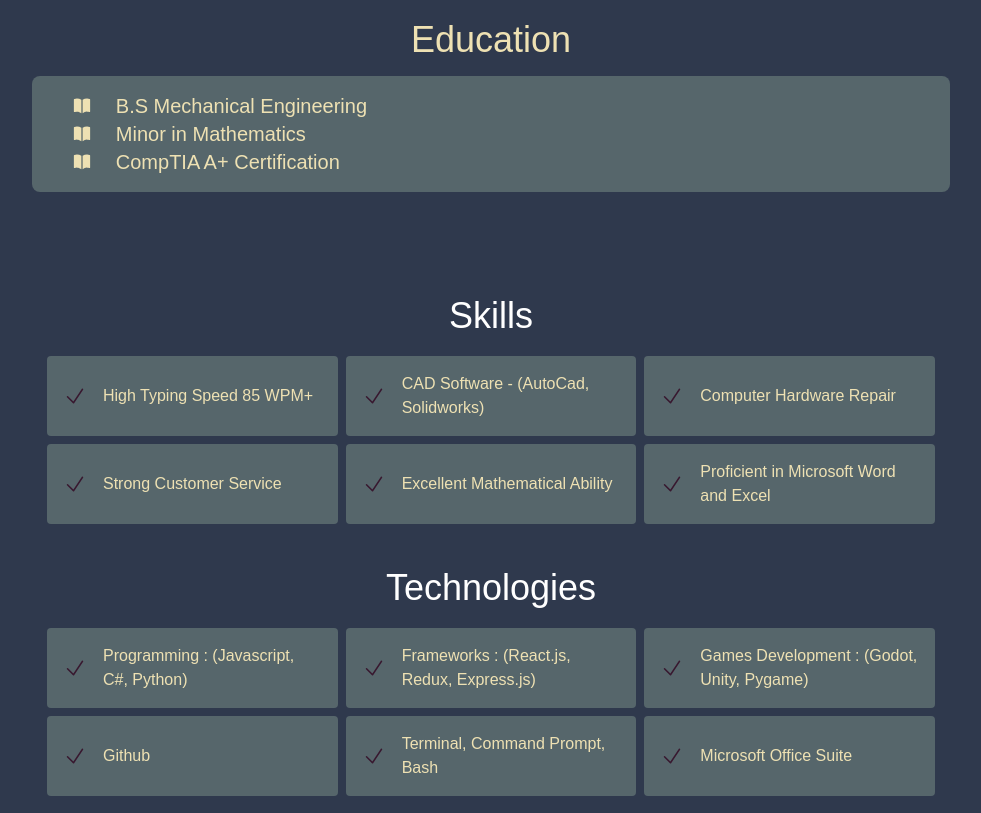
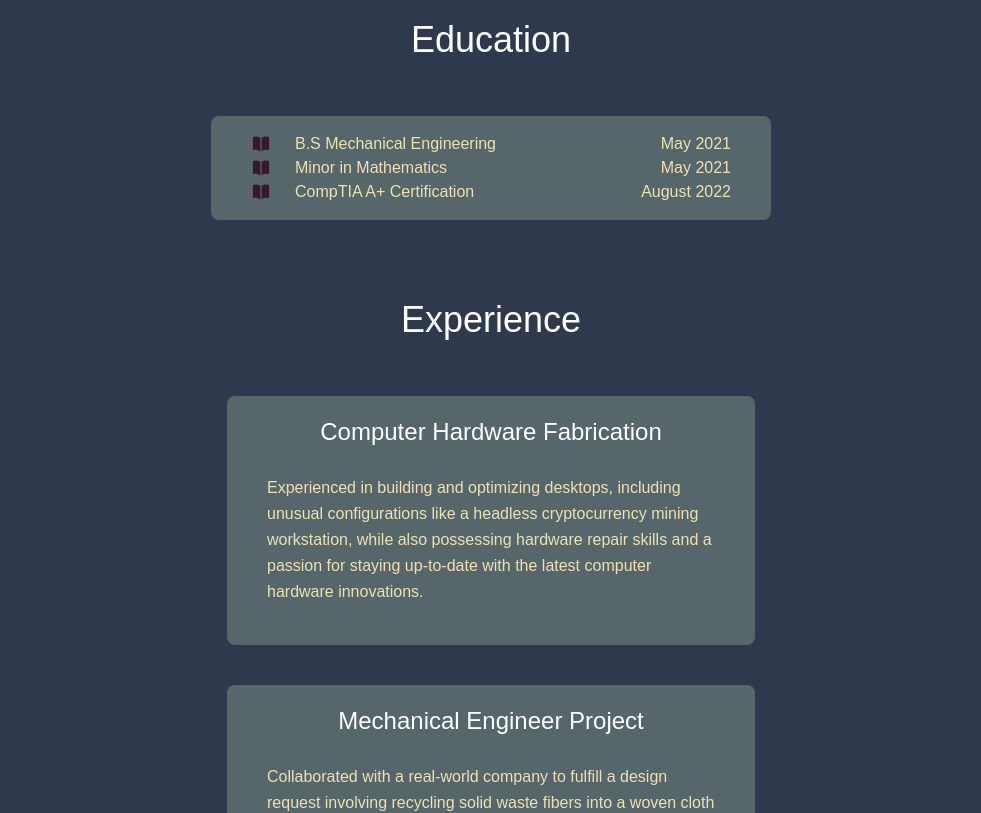
Before and after one commit to DanhNguyen5/ResumeSite, a React (Create React App) app: page / in a window 1280 px wide. Shown: the part 380-1193 px from the top of the page, without its empty margins (149-1130 px from the left). Built offline with nearby package versions, Linux system fonts and the light colour scheme; a web font is replaced by a local one.

Commit message:
added experience started contact.js

```diff
--- a/src/components/Experience.js
+++ b/src/components/Experience.js
@@ -1,24 +1,44 @@
 import React from 'react';
 import { BookOpenIcon } from '@heroicons/react/24/solid';
+import { Exp } from '../data/data';
+
 const Experience = () => {
   return (
     <div id="experience">
-      <div className="container mx-auto bg-customColor px-10 py-6 font-customTwo text-customColorThree" style={{ maxWidth: '78%' }}>
+      <div className="container mx-auto bg-customColor px-4 sm:px-10 py-6 font-customTwo lg:w-1/2">
         <div className="text-center">
-          <h1 className="sm:text-4xl text-3xl mb-4">Education</h1>
+          <h1 className="sm:text-4xl text-3xl text-white mb-4 pb-10">Education</h1>
         </div>
-        <div className="text-left text-xl bg-customColorTwo rounded-lg pr-2 pl-10 py-4 mt-4 sm:mt-0">
+        <div className="text-left bg-customColorTwo text-customColorThree rounded-lg px-4 sm:px-10 py-4 mt-4 sm:mt-0">
           <ul>
             <li className="flex items-center">
-              <BookOpenIcon className="h-5 w-5 mr-6" /> B.S Mechanical Engineering
+              <BookOpenIcon className="h-5 w-5 mr-6 text-customColorFour" /> B.S Mechanical Engineering
+              <span className="ml-auto">May 2021</span>
             </li>
             <li className="flex items-center">
-              <BookOpenIcon className="h-5 w-5 mr-6" /> Minor in Mathematics
+              <BookOpenIcon className="h-5 w-5 mr-6 text-customColorFour" /> Minor in Mathematics
+              <span className="ml-auto">May 2021</span>
             </li>
             <li className="flex items-center">
-              <BookOpenIcon className="h-5 w-5 mr-6" /> CompTIA A+ Certification
+              <BookOpenIcon className="h-5 w-5 mr-6 text-customColorFour" /> CompTIA A+ Certification
+              <span className="ml-auto">August 2022</span>
             </li>
           </ul>
+        </div>
+
+        <div className="text-center mt-20">
+          <h1 className="sm:text-4xl text-3xl text-white pb-10">Experience</h1>
+        </div>
+        <div className="flex flex-wrap m-4 gap-10">
+            {Exp.map((exp) => {
+                return (
+                 <div className="bg-customColorTwo rounded-lg px-4 sm:px-10 py-4 mt-4 sm:mt-0">
+                    <p className="leading-relaxed text-center text-2xl text-white mb-6">{exp.title}</p>
+                    <p className="leading-relaxed mb-6 text-customColorThree">{exp.summary}</p>
+                </div>
+                );
+
+            })}
         </div>
       </div>
     </div>
--- /dev/null
+++ b/src/components/Hire.js
@@ -0,0 +1,12 @@
+import React from 'react';
+
+
+const Hire = () => {
+    return (
+        <div>
+
+        </div>
+    );
+}
+
+export default Hire;
--- a/src/components/NavBar.js
+++ b/src/components/NavBar.js
@@ -14,7 +14,7 @@
 		  </div>
 		  <div className="flex items-center space-x-2">
 		  <FlagIcon className="flex-shrink-0 h-5 w-5 text-white ml-2" />
-		  	<a href="#" className='text-lg text-white underline'>Education &amp; Experience</a>
+		  	<a href="#experience" className='text-lg text-white underline'>Education &amp; Experience</a>
 		  </div>
 		  <a href="#" className="text-2xl text-white font-bold">Dan Nguyen</a>
 		  <div className="flex items-center space-x-2">
--- a/src/components/Skills.js
+++ b/src/components/Skills.js
@@ -11,7 +11,7 @@
     <div id="skills">
       <div className="container mx-auto bg-customColor px-20 py-20 font-customTwo" style={{ margin: '0 auto', maxWidth: '100%' }}>
         <div className="text-center md-10">
-          <h1 className="sm:text-4xl text-3xl text-white mb-4">
+          <h1 className="sm:text-4xl text-3xl text-white mb-4 pb-10">
             Skills
           </h1>
         </div>
@@ -28,7 +28,7 @@
           ))}
         </div>
         <div className="text-center mt-10">
-          <h1 className="sm:text-4xl text-3xl font-medium text-white mb-4">
+          <h1 className="sm:text-4xl text-3xl font-medium text-white mb-4 pb-10">
             Technologies
           </h1>
         </div>
```
